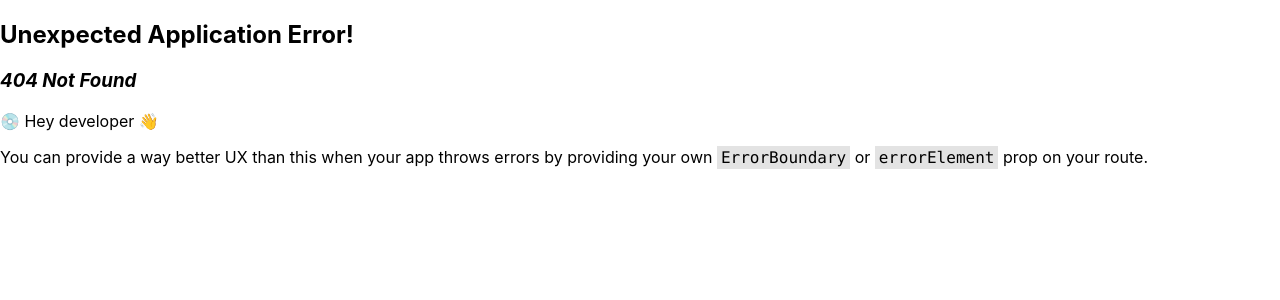
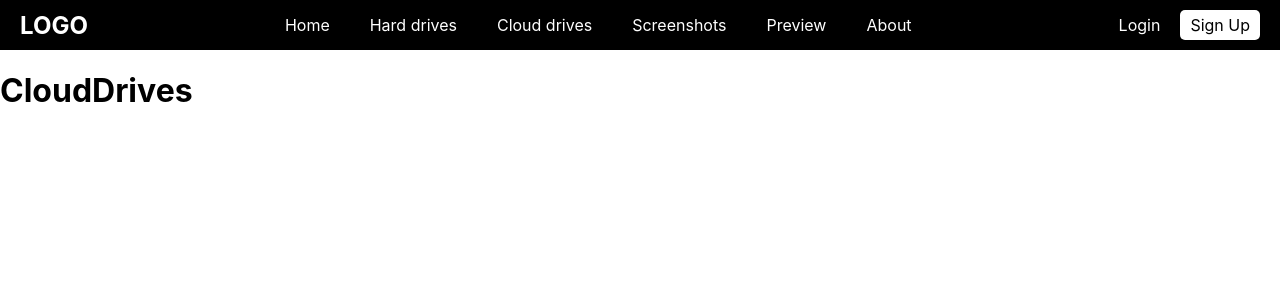
Before and after one commit to ahadout/DjMusic, a React (Create React App) app: page /cloud-drives in a window 1280 px wide. Before the commit this address had no page. Shown: the top 300 px of the page. Built offline with nearby package versions, Linux system fonts and the light colour scheme.

Commit message:
first commit for new dev branch

```diff
--- a/src/index.js
+++ b/src/index.js
@@ -3,6 +3,7 @@ import ReactDOM from 'react-dom/client';
 import './index.css';
 import App from './App';
 import HardDrives from './pages/HardDrives/HardDrives';
+import CloudDrives from './pages/CloudDrives/CloudDrives';
 import reportWebVitals from './reportWebVitals';
 import {createBrowserRouter, RouterProvider,} from "react-router-dom";
 
@@ -14,6 +15,10 @@ const router = createBrowserRouter([
   {
     path: "/hard-drives",
     element: <HardDrives />,
+  },
+  {
+    path: "/cloud-drives",
+    element: <CloudDrives />,
   },
 ]);
 
--- /dev/null
+++ b/src/pages/CloudDrives/CloudDrives.js
@@ -0,0 +1,13 @@
+import React from 'react'
+import Header from '../../components/Header'
+
+function CloudDrives() {
+  return (
+    <>
+        <Header />
+        <div><h1>CloudDrives</h1></div>
+    </>
+  )
+}
+
+export default CloudDrives
--- a/src/pages/home/Home.js
+++ b/src/pages/home/Home.js
@@ -1,12 +1,12 @@
 import React, {useState, useEffect} from 'react'
-import SectionOne from './SectionOne'
+import Home_SectionOne from './Home_SectionOne'
 import Header from '../../components/Header'
 
 function Home() {
   return (
     <>
         <Header />
-        <SectionOne />
+        <Home_SectionOne />
     </>
   )
 }
--- a/src/pages/home/SectionOne.js
+++ b/src/pages/home/Home_SectionOne.js
@@ -1,7 +1,7 @@
 import React from 'react'
 import '../../assets/css/style.css'
 
-function SectionOne() {
+function Home_SectionOne() {
   return (
     <>
         <div className="container">
@@ -22,4 +22,4 @@ function SectionOne() {
   )
 }
 
-export default SectionOne
+export default Home_SectionOne
```
Also changed, not shown: src/pages/Screenshots/Screenshots.js (added).
